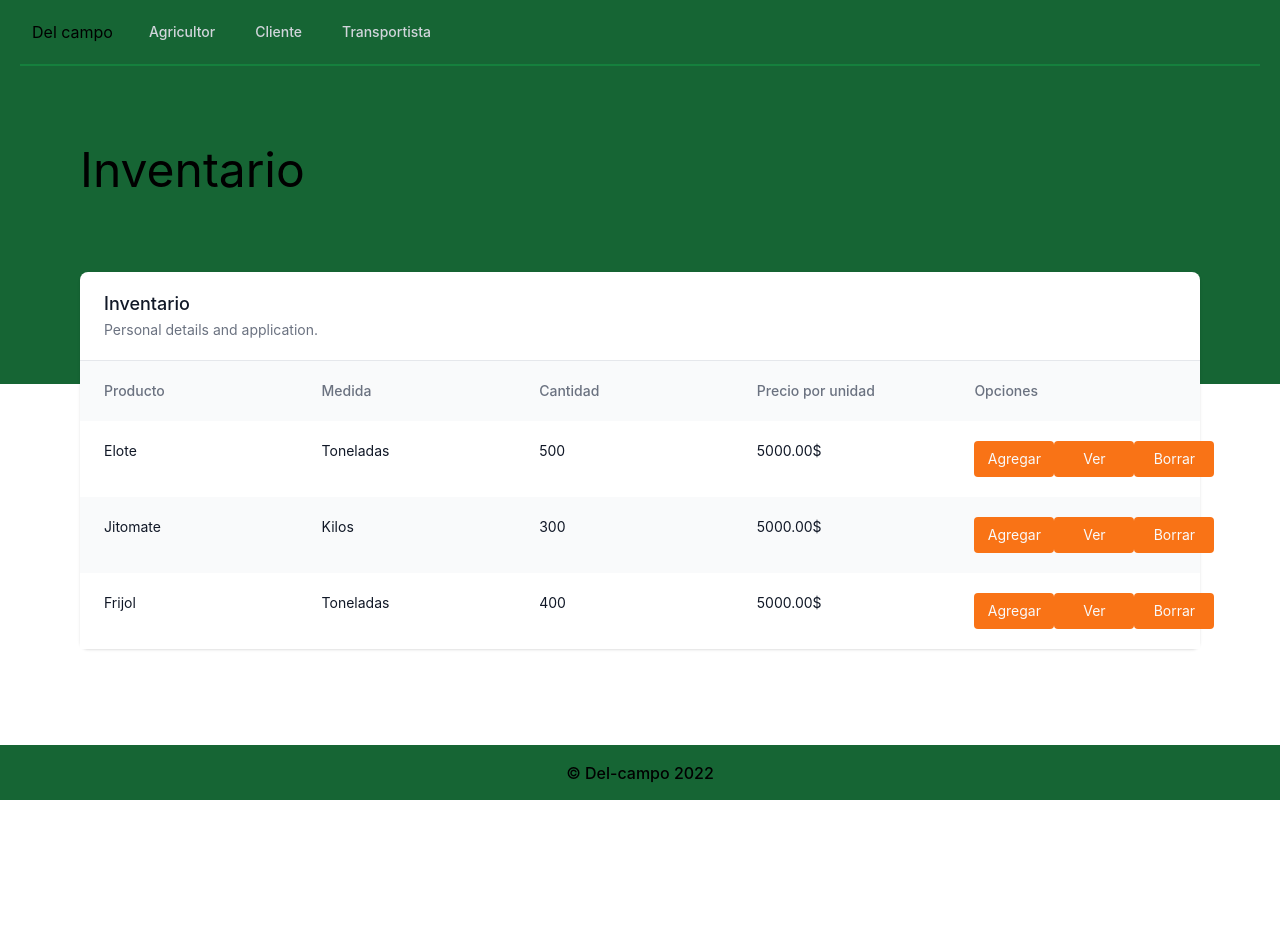
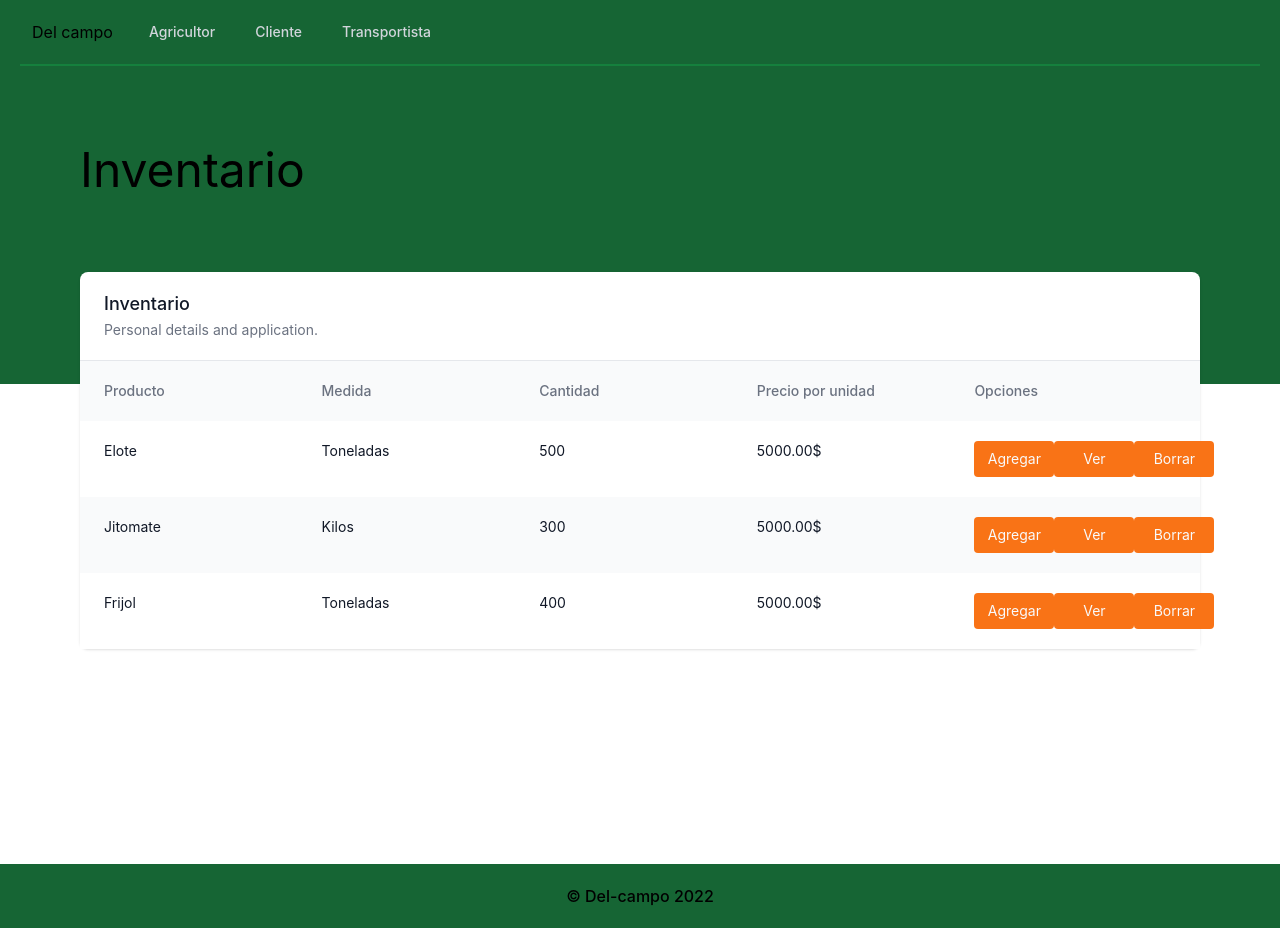
Before and after one commit to ArturoCarrilloSolorzano/del-campo, a Next.js app: page /agricultor/inventario in a window 1280 px wide. Before the commit the page ends 800 px from the top, so only its background shows below. Built offline with nearby package versions, Linux system fonts and the light colour scheme.

Commit message:
layout arreglado

```diff
--- a/components/layouts/agricultor/index.jsx
+++ b/components/layouts/agricultor/index.jsx
@@ -3,9 +3,9 @@
 
 export default function Layout({ children }) {
   return (
-    <div className="flex flex-col h-screen justify-between bg-white">
+    <div className="flex flex-col justify-between bg-white">
       <Navbar />
-      <main className="h-full">{children}</main>
+      <main className="min-h-screen">{children}</main>
       <Footer />
     </div>
   );
```
